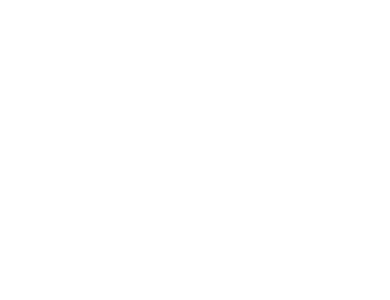
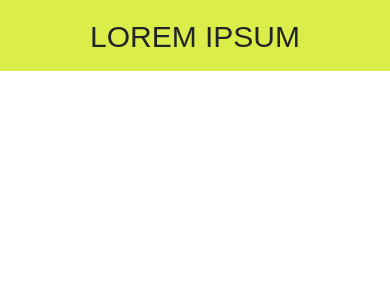
Before and after one commit to s20826/assignment1, a React (Create React App) app: page / in a window 390 px wide. Shown: the top 300 px of the page. Built offline with nearby package versions, Linux system fonts and the light colour scheme; the HTML template or start-up script is replaced by a standard one.

Commit message:
Add header

```diff
--- a/src/App.tsx
+++ b/src/App.tsx
@@ -1,8 +1,11 @@
 import React from 'react';
+import 'bootstrap/dist/css/bootstrap.min.css'
+import Header from "./components/header/header";
 
 const App: React.FC = () => {
   return (
       <div>
+          <Header/>
       </div>
   );
 }
--- /dev/null
+++ b/src/components/header/header.css
@@ -0,0 +1,25 @@
+header {
+    background-image: -webkit-linear-gradient(150deg, #00BDD4 50.4%, #DAED49 50%);
+    height: 95px;
+}
+
+p {
+    font-family: Lato-Black, sans-serif;
+    font-size: 35px;
+    padding-left: 65px;
+    padding-top: 12px;
+}
+/* sm */
+@media (max-width: 768px) {
+    header {
+        background: #DAED49;
+        height: 71px;
+    }
+
+    p {
+        font-size: 30px;
+        padding-left: 0;
+        padding-bottom: 0;
+        padding-top: 18px;
+    }
+}
--- /dev/null
+++ b/src/components/header/header.tsx
@@ -0,0 +1,15 @@
+import React from "react";
+import './header.css'
+
+
+const Header: React.FC = () => {
+    return (
+        <header className='d-grid align-content-center justify-content-center
+        justify-content-md-start' >
+            <p className='text-nowrap'>
+                LOREM IPSUM
+            </p>
+        </header>
+    )
+}
+export default Header;
```
